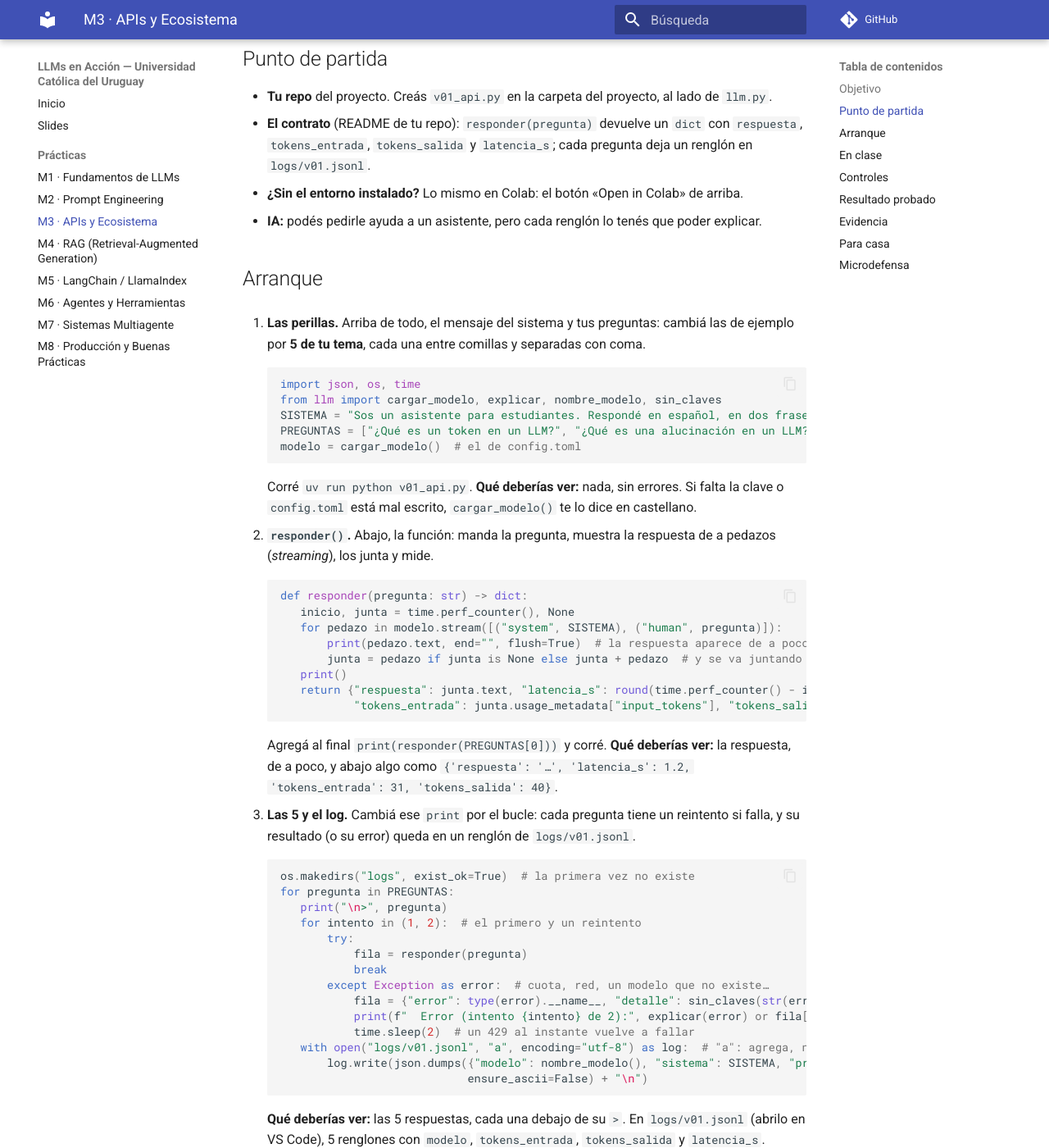
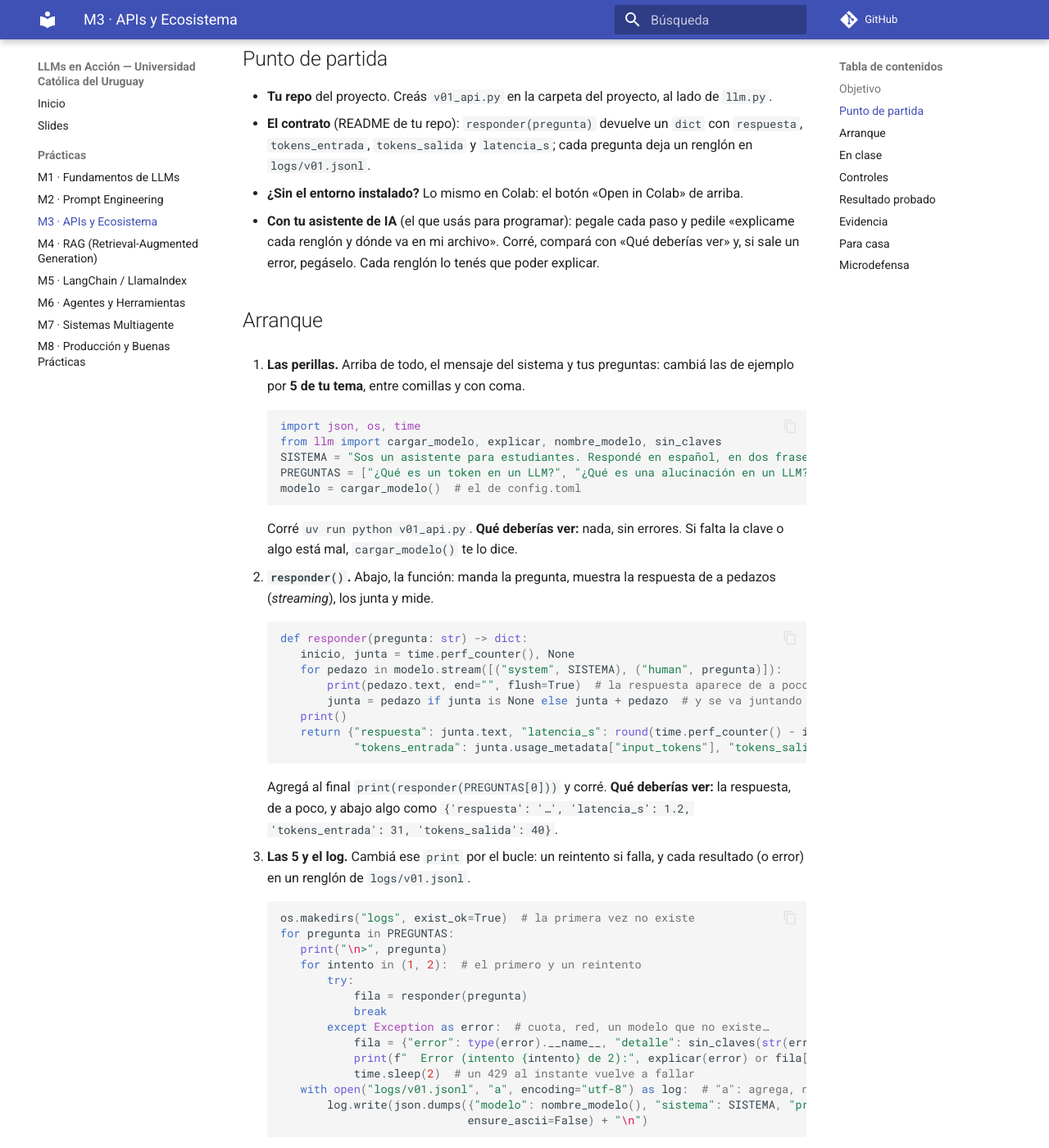
Before and after one commit to JuanFKurucz/ucu-la, an MkDocs documentation site: the page built from docs/practicas/m3-v01-api.md, in a window 1280 px wide and 1400 px high, scrolled down 560 px. Shown: the whole window at 82% size. Built offline with MkDocs 1.6.1 and Material for MkDocs 9.7.7, drawn with Linux system fonts in a browser that asks for light colours; comment, search, counter and statistics services are not loaded; some of the changed text lies outside the part shown.

Commit message:
Clase 2 con ReAct y los dos mundos; M2 y M3 con el asistente de IA y analogías de BI
Co-Authored-By: Claude Opus 5.5 <noreply@anthropic.com>

````diff
--- a/docs/practicas/m3-v01-api.md
+++ b/docs/practicas/m3-v01-api.md
@@ -19,11 +19,11 @@
 - **Tu repo** del proyecto. Creás `v01_api.py` en la carpeta del proyecto, al lado de `llm.py`.
 - **El contrato** (README de tu repo): `responder(pregunta)` devuelve un `dict` con `respuesta`, `tokens_entrada`, `tokens_salida` y `latencia_s`; cada pregunta deja un renglón en `logs/v01.jsonl`.
 - **¿Sin el entorno instalado?** Lo mismo en Colab: el botón «Open in Colab» de arriba.
-- **IA:** podés pedirle ayuda a un asistente, pero cada renglón lo tenés que poder explicar.
+- **Con tu asistente de IA** (el que usás para programar): pegale cada paso y pedile «explicame cada renglón y dónde va en mi archivo». Corré, compará con «Qué deberías ver» y, si sale un error, pegáselo. Cada renglón lo tenés que poder explicar.
 
 ## Arranque
 
-1. **Las perillas.** Arriba de todo, el mensaje del sistema y tus preguntas: cambiá las de ejemplo por **5 de tu tema**, cada una entre comillas y separadas con coma.
+1. **Las perillas.** Arriba de todo, el mensaje del sistema y tus preguntas: cambiá las de ejemplo por **5 de tu tema**, entre comillas y con coma.
 
     ```python
     import json, os, time
@@ -33,7 +33,7 @@
     modelo = cargar_modelo()  # el de config.toml
     ```
 
-    Corré `uv run python v01_api.py`. **Qué deberías ver:** nada, sin errores. Si falta la clave o `config.toml` está mal escrito, `cargar_modelo()` te lo dice en castellano.
+    Corré `uv run python v01_api.py`. **Qué deberías ver:** nada, sin errores. Si falta la clave o algo está mal, `cargar_modelo()` te lo dice.
 
 2. **`responder()`.** Abajo, la función: manda la pregunta, muestra la respuesta de a pedazos (*streaming*), los junta y mide.
 
@@ -50,7 +50,7 @@
 
     Agregá al final `print(responder(PREGUNTAS[0]))` y corré. **Qué deberías ver:** la respuesta, de a poco, y abajo algo como `{'respuesta': '…', 'latencia_s': 1.2, 'tokens_entrada': 31, 'tokens_salida': 40}`.
 
-3. **Las 5 y el log.** Cambiá ese `print` por el bucle: cada pregunta tiene un reintento si falla, y su resultado (o su error) queda en un renglón de `logs/v01.jsonl`.
+3. **Las 5 y el log.** Cambiá ese `print` por el bucle: un reintento si falla, y cada resultado (o error) en un renglón de `logs/v01.jsonl`.
 
     ```python
     os.makedirs("logs", exist_ok=True)  # la primera vez no existe
@@ -69,7 +69,7 @@
                                 ensure_ascii=False) + "\n")
     ```
 
-    **Qué deberías ver:** las 5 respuestas, cada una debajo de su `>`. En `logs/v01.jsonl` (abrilo en VS Code), 5 renglones con `modelo`, `tokens_entrada`, `tokens_salida` y `latencia_s`.
+    **Qué deberías ver:** las 5 respuestas, cada una debajo de su `>`. El log es una tabla, una fila por pregunta: en `logs/v01.jsonl` (abrilo en VS Code), 5 renglones con `modelo`, `tokens_entrada`, `tokens_salida` y `latencia_s`.
 
 **Primer control · 10–15 min:** el log tiene modelo, tokens y latencia de tus 5 preguntas.
 
````
Also changed, not shown: docs/practicas/m2-contrato-extraccion.md (+2 -2 lines), 11 other files.
